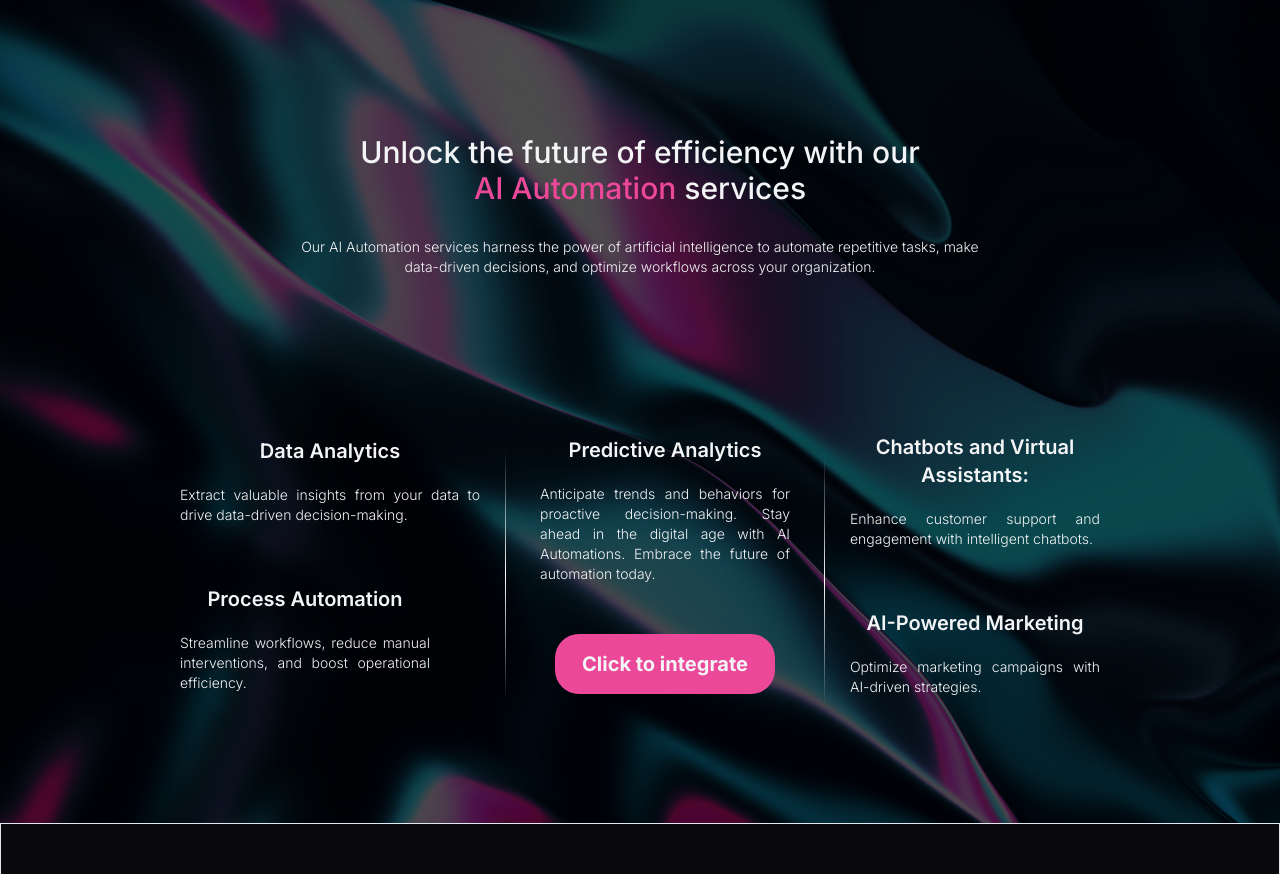
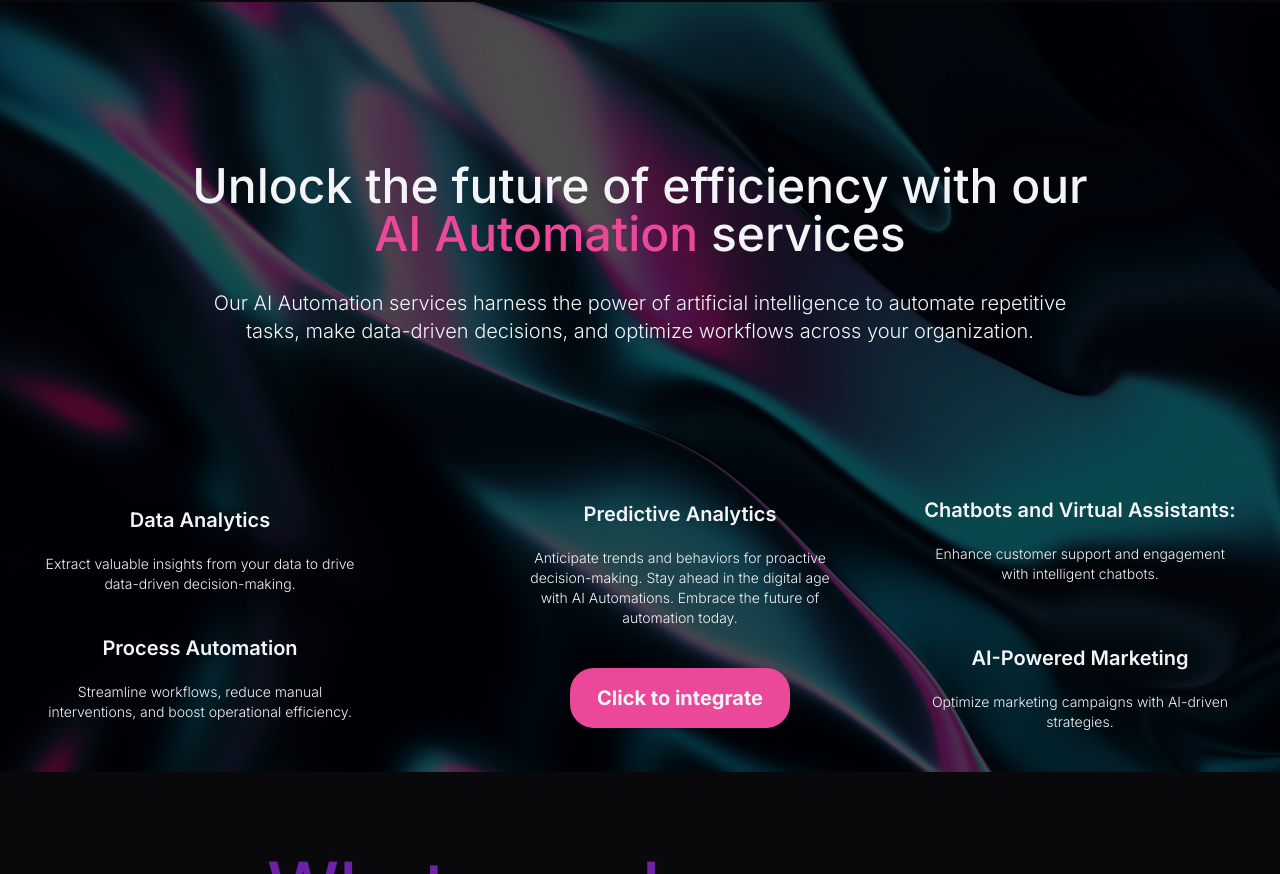
Before and after one commit to rishi23root/astrix, a Next.js app: page / in a window 1280 px wide. Shown: the part 3498-4372 px from the top of the page. Built offline with nearby package versions, Linux system fonts and the light colour scheme.

Commit message:
updates of issues

```diff
--- a/src/components/sections/about.tsx
+++ b/src/components/sections/about.tsx
@@ -22,7 +22,7 @@ function About() {
                 </span>
               </div>
               <div className="text-center text-neutral-600 text-xl lg:text-3xl font-extrabold font-Roboto lg:leading-[57.50px] mt-20">
-                At Astrix, we're more than just a digital agency; <br />
+                At Astrix, we{"'"}re more than just a digital agency; <br />
                 we're architects of transformation 🚀
               </div>
               <img className="mb-20" src="/svgs/curve.svg" alt="" />
--- a/src/components/sections/testimonial.tsx
+++ b/src/components/sections/testimonial.tsx
@@ -3,9 +3,9 @@ import arrow from "../../../public/svgs/arrow.svg";
 
 export default function Testimonial() {
   return (
-    <div className="w-[100%] border  bg-zinc-950 ">
+    <div className="w-full   bg-zinc-950 ">
       <div className=" items-center text-center justify-center mt-20 mb-20">
-        <span className="text-purple-800 text-5xl font-medium font-Roboto">
+        <span className="text-purple-800 text-5xl md:text-7xl font-medium font-Roboto">
           What people{" "}
         </span>
         <span className=" text-pink-500 text-5xl font-medium font-Roboto">
@@ -88,7 +88,7 @@ export default function Testimonial() {
         </svg>
       </div>
 
-        <div className="gap-40  flex flex-row p-20 mb-40">
+        <div className="gap-32  flex flex-row p-20 mb-40 overflow-x-clip">
           <div className=" flex flex-col text-white text-xl font-normal font-Roboto ">
             {'"'}But I must explain to you how all this mistaken idea of
             denouncing pleasure and praising pain was born and I will give you a
--- a/src/components/sections/unlock.tsx
+++ b/src/components/sections/unlock.tsx
@@ -5,59 +5,59 @@ import VLine2 from "../v-line2";
 export default function Unlock() {
   return (
     <>
-
-    {/* mobile Version */}
-    <div className=" hidden lg:inline-flex  w-[100%]  h-auto flex-col justify-start items-center gap-[236px] inline-flex bg-cover bg-no-repeat bg-center bg-unlock  bg-[url('../../public/unlock.png')]">
+      {/* web Version */}
+      <div className=" hidden lg:inline-flex  w-[100%]  h-auto flex-col justify-start items-center inline-flex bg-cover bg-no-repeat bg-center bg-unlock  bg-[url('/unlock.png')]">
         <div className="flex-col justify-start items-center gap-[31px] flex">
           <div className="w-[90%] text-center mt-40">
-            <span className="text-gray-100 text-5xl md:text-3xl font-medium font-Roboto">
+            <span className="text-gray-100 text-5xl  font-medium font-Roboto">
               Unlock the future of efficiency with our <br />
             </span>
-            <span className="text-pink-500 text-5xl md:text-3xl font-medium font-Roboto">
+            <span className="text-pink-500 text-5xl font-medium font-Roboto">
               {" "}
               AI Automation
             </span>
-            <span className="text-gray-100 text-5xl md:text-3xl font-medium font-Roboto">
+            <span className="text-gray-100 text-5xl font-medium font-Roboto">
               {" "}
               services
             </span>
           </div>
-          <div className="w-[60%] text-center text-gray-100 md:text-sm text-xl font-light font-Roboto">
+          <div className="w-2/3 text-center text-gray-100 text-xl font-light font-Roboto">
             Our AI Automation services harness the power of artificial
             intelligence to automate repetitive tasks, make data-driven
             decisions, and optimize workflows across your organization.
           </div>
 
-          <div className=" h-[515px] justify-start items-center gap-[10px] inline-flex ">
-            <div className="flex-col justify-start items-start gap-[60px] inline-flex ">
-              <div className="flex-col justify-start items-center gap-5 flex flex flex-wrap justify-center ">
-                <div className="w-[350px] text-center text-gray-100 text-xl font-semibold font-Roboto">
+          <div className="mt-20 justify-start items-center gap-20 inline-flex p-10">
+            <div className="flex-col justify-start items-start gap-10 inline-flex w-1/3">
+              <div className="flex-col justify-start items-center gap-5 flex flex flex-wrap justify-center">
+                <div className="text-center text-gray-100 text-xl font-semibold font-Roboto">
                   Data Analytics
                 </div>
-                <div className="w-[300px] text-justify text-gray-100 text-sm font-light font-Roboto">
+                <div className="text-center text-gray-100 text-sm font-light font-Roboto">
                   Extract valuable insights from your data to drive data-driven
                   decision-making.
                 </div>
               </div>
               <div className="flex-col justify-start items-center gap-5 flex">
-                <div className="w-[300px] text-center text-gray-100 text-xl font-semibold font-Roboto">
+                <div className="text-center text-gray-100 text-xl font-semibold font-Roboto">
                   Process Automation
                 </div>
-                <div className="w-[250px] text-justify text-gray-100 text-sm font-light font-Roboto">
+                <div className="text-center text-gray-100 text-sm font-light font-Roboto">
                   Streamline workflows, reduce manual interventions, and boost
                   operational efficiency.
                 </div>
               </div>
             </div>
+            <div className="">
+              {/* <VLine1 /> */}
+            </div>
 
-            <VLine1 />
-
-            <div className="flex-col justify-start items-center gap-[50px] inline-flex">
+            <div className="flex-col justify-start items-center gap-10 inline-flex w-1/3">
               <div className="flex-col justify-start items-center gap-5 flex">
-                <div className="w-[300px] text-center text-gray-100 text-xl font-semibold font-Roboto">
+                <div className="text-center text-gray-100 text-xl font-semibold font-Roboto">
                   Predictive Analytics
                 </div>
-                <div className="w-[250px] text-justify text-gray-100 text-sm font-light font-Roboto">
+                <div className="text-center text-gray-100 text-sm font-light font-Roboto">
                   Anticipate trends and behaviors for proactive decision-making.
                   Stay ahead in the digital age with AI Automations. Embrace the
                   future of automation today.
@@ -70,24 +70,24 @@ export default function Unlock() {
                   </div>
                 </div>
               </div>
+              {/* <VLine2 /> */}
+            </div>
 
-              <VLine2 />
-            </div>
-            <div className="flex-col justify-start items-start gap-[60px] inline-flex">
+            <div className="flex-col justify-start items-start gap-[60px] inline-flex w-1/3">
               <div className="flex-col justify-start items-center gap-5 flex">
-                <div className="w-[300px] text-center text-gray-100 text-xl font-semibold font-Roboto">
+                <div className="  text-center text-gray-100 text-xl font-semibold font-Roboto">
                   Chatbots and Virtual Assistants:{" "}
                 </div>
-                <div className="w-[250px] text-gray-100 text-sm font-light font-Roboto text-justify">
+                <div className=" text-gray-100 text-sm font-light font-Roboto text-center">
                   Enhance customer support and engagement with intelligent
                   chatbots.
                 </div>
               </div>
               <div className="flex-col justify-start items-center gap-5 flex">
-                <div className="w-[300px] text-center text-gray-100 text-xl font-semibold font-Roboto">
+                <div className="  text-center text-gray-100 text-xl font-semibold font-Roboto">
                   AI-Powered Marketing
                 </div>
-                <div className="w-[250px] text-gray-100 text-sm font-light font-Roboto text-justify">
+                <div className=" text-gray-100 text-sm font-light font-Roboto text-center">
                   Optimize marketing campaigns with AI-driven strategies.
                 </div>
               </div>
@@ -97,68 +97,64 @@ export default function Unlock() {
       </div>
 
       {/* Mobile Version */}
-      <div className=" lg:hidden w-full h-auto flex-col  justify-start items-center gap-[50px] inline-flex bg-cover bg-no-repeat bg-center bg-unlock  bg-[url('../../public/unlock.png')]">
-
+      <div className=" lg:hidden w-full h-auto flex-col  justify-start items-center gap-10 inline-flex bg-cover bg-no-repeat bg-center bg-unlock  bg-[url('../../public/unlock.png')]">
         <div className="flex-col justify-start items-center gap-[100px] text-center mt-8">
           <span className="text-gray-100 text-3xl font-medium font-Roboto">
             Unlock the future of efficiency with our <br />
           </span>
-          <span className="text-pink-500 text-4xl font-medium font-Roboto">
-            AI Automation
+          <span className="text-pink-500 text-3xl font-medium font-Roboto">
+            AI Automation <br />
           </span>
-          <span className="text-gray-100 text-4xl font-medium font-Roboto">
+          <span className="text-gray-100 text-3xl font-medium font-Roboto">
             {" "}
             services
           </span>
-          <div className="text-gray-100 text-xl font-light font-Roboto mt-10">
+          <div className="text-gray-100 text-xl font-light font-Roboto mt-10  text-center p-5">
             Our AI Automation services harness the power of artificial
             intelligence to automate repetitive tasks, make data-driven
             decisions, and optimize workflows across your organization.
           </div>
         </div>
 
-
         <div className="flex-col justify-start items-center gap-5 inline-flex">
-          <div className="w-[350px] text-center text-gray-100 text-xl font-semibold font-Roboto">
+          <div className=" text-center text-gray-100 text-3xl font-semibold font-Roboto">
             Data Analytics
           </div>
-          <div className="w-[300px] text-justify text-gray-100 text-sm font-light font-Roboto">
+          <div className="p-5 text-center text-gray-100 text-xl font-light font-Roboto">
             Extract valuable insights from your data to drive data-driven
             decision-making.
           </div>
 
-          <div className="w-[300px] text-center text-gray-100 text-xl font-semibold font-Roboto">
+          <div className="text-center text-gray-100 text-3xl font-semibold font-Roboto">
             Process Automation
           </div>
-          <div className="w-[250px] text-justify text-gray-100 text-sm font-light font-Roboto">
+          <div className="p-5 text-center text-gray-100 text-xl font-light font-Roboto">
             Streamline workflows, reduce manual interventions, and boost
             operational efficiency.
           </div>
         </div>
 
-
         <div className="flex-col justify-start items-center gap-5 inline-flex">
-          <div className="w-[300px] text-center text-gray-100 text-xl font-semibold font-Roboto">
+          <div className="text-center text-gray-100 text-3xl font-semibold font-Roboto">
             Chatbots and Virtual Assistants:
           </div>
-          <div className="w-[250px] text-gray-100 text-sm font-light font-Roboto text-justify">
+          <div className="p-5 text-gray-100 text-xl font-light font-Roboto text-center">
             Enhance customer support and engagement with intelligent chatbots.
           </div>
 
-          <div className="w-[300px] text-center text-gray-100 text-xl font-semibold font-Roboto">
+          <div className=" text-center text-gray-100 text-3xl font-semibold font-Roboto">
             AI-Powered Marketing
           </div>
-          <div className="w-[250px] text-gray-100 text-sm font-light font-Roboto text-justify">
+          <div className="p-5 text-gray-100 text-xl font-light font-Roboto text-center">
             Optimize marketing campaigns with AI-driven strategies.
           </div>
         </div>
 
-
         <div className="flex-col justify-start items-center gap-5 inline-flex">
-          <div className="w-[300px] text-center text-gray-100 text-xl font-semibold font-Roboto">
+          <div className=" text-center text-gray-100 text-3xl font-semibold font-Roboto">
             Predictive Analytics
           </div>
-          <div className="w-[250px] text-justify text-gray-100 text-sm font-light font-Roboto">
+          <div className="p-5 text-center text-gray-100 text-xl font-light font-Roboto">
             Anticipate trends and behaviors for proactive decision-making. Stay
             ahead in the digital age with AI Automations. Embrace the future of
             automation today.
@@ -171,9 +167,6 @@ export default function Unlock() {
             </div>
           </div>
         </div>
-
-
-
       </div>
     </>
   );
```
Also changed, not shown: src/components/sections/info.tsx (+5 -5 lines), src/components/sections/services.tsx (+5 -5 lines).
